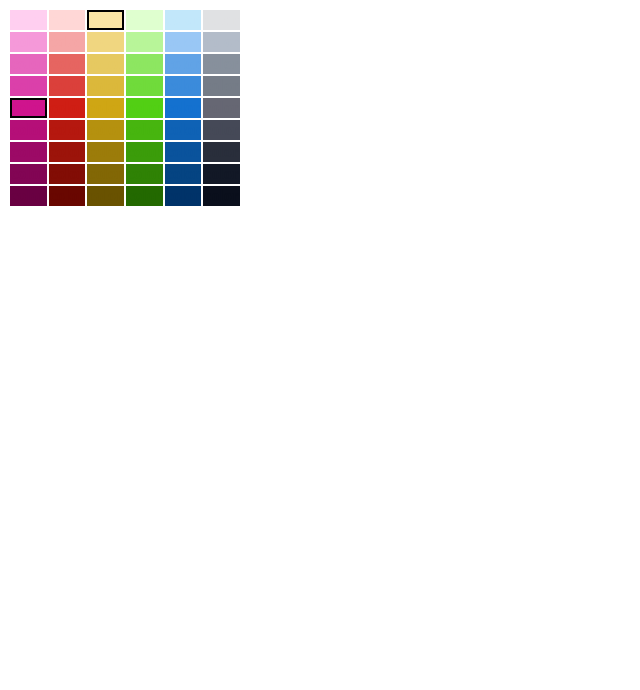
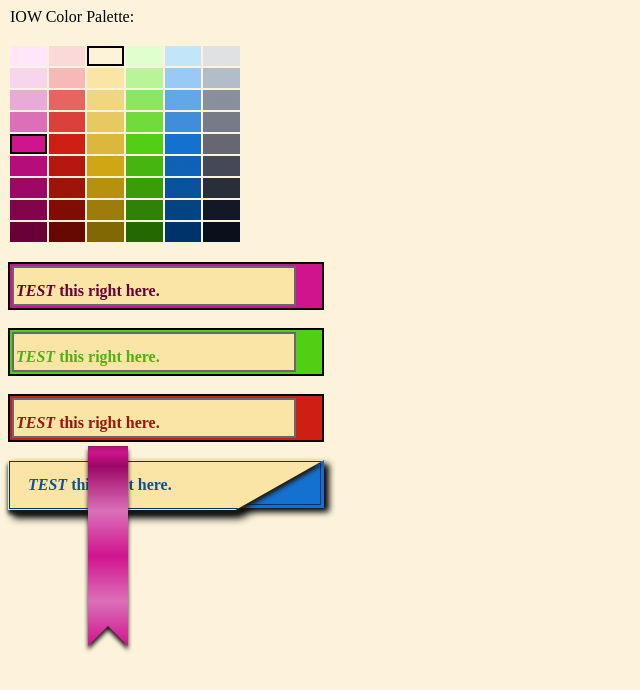
Before and after one commit to Sunflair0/paletteIOW, a plain HTML site: page index.html in a window 1280 px wide. Shown: the whole page, without its empty margins (0-640 px from the left). Drawn offline with Linux system fonts and the light colour scheme.

Commit message:
bookmark and banners added

```diff
--- a/index.html
+++ b/index.html
@@ -1,5 +1,6 @@
 <!DOCTYPE html>
 <html lang="en">
+
 <head>
 	<meta charset="UTF-8">
 	<meta http-equiv="X-UA-Compatible" content="IE=edge">
@@ -7,7 +8,11 @@
 	<link rel="stylesheet" href="main.css">
 	<title>color palette</title>
 </head>
+
 <body>
+
+	<legend>IOW Color Palette:</legend>
+	<br>
 	<table>
 		<tr>
 			<th class="m100">color</th>
@@ -17,7 +22,6 @@
 			<th class="b100">color</th>
 			<th class="e100">color</th>
 		</tr>
-
 		<tr>
 			<th class="m200">color</th>
 			<th class="r200">color</th>
@@ -26,7 +30,6 @@
 			<th class="b200">color</th>
 			<th class="e200">color</th>
 		</tr>
-
 		<tr>
 			<th class="m300">color</th>
 			<th class="r300">color</th>
@@ -35,7 +38,6 @@
 			<th class="b300">color</th>
 			<th class="e300">color</th>
 		</tr>
-
 		<tr>
 			<th class="m400">color</th>
 			<th class="r400">color</th>
@@ -44,7 +46,6 @@
 			<th class="b400">color</th>
 			<th class="e400">color</th>
 		</tr>
-
 		<tr>
 			<th class="m500">color</th>
 			<th class="r500">color</th>
@@ -53,7 +54,6 @@
 			<th class="b500">color</th>
 			<th class="e500">color</th>
 		</tr>
-
 		<tr>
 			<th class="m600">color</th>
 			<th class="r600">color</th>
@@ -62,7 +62,6 @@
 			<th class="b600">color</th>
 			<th class="e600">color</th>
 		</tr>
-
 		<tr>
 			<th class="m700">color</th>
 			<th class="r700">color</th>
@@ -71,7 +70,6 @@
 			<th class="b700">color</th>
 			<th class="e700">color</th>
 		</tr>
-
 		<tr>
 			<th class="m800">color</th>
 			<th class="r800">color</th>
@@ -80,7 +78,6 @@
 			<th class="b800">color</th>
 			<th class="e800">color</th>
 		</tr>
-
 		<tr>
 			<th class="m900">color</th>
 			<th class="r900">color</th>
@@ -89,9 +86,39 @@
 			<th class="b900">color</th>
 			<th class="e900">color</th>
 		</tr>
+	</table>
+	<br>
 
-</table>
+	<div class="banner">
+		<div class="inner">
+			<p><dfn>&nbspTEST</dfn> this right here.</p>
+		</div>
+	</div>
+	<br>
+	<div class="banner1">
+		<div class="inner1">
+			<p><dfn>&nbspTEST</dfn> this right here.</p>
+		</div>
+	</div>
+	<br>
+	<div class="banner2">
+		<div class="inner2">
+			<p><dfn>&nbspTEST</dfn> this right here.</p>
+		</div>
+	</div>
+	<br>
+	<div class="banner3">
+		<div class="shadow-wrap">
+			<div class="inner3">
+				<p><dfn>&nbspTEST</dfn> this right here.</p>
+			</div>
+		</div>
+	</div>
+	<br>
+<div class="shadow-wrap">
+	<div class="bookmark"></div>
+</div>
+	<script type="module" src="/src/main.js"></script>
+</body>
 
-    <script type="module" src="/src/main.jsx"></script>
-  </body>
 </html>
--- a/main.css
+++ b/main.css
@@ -1,34 +1,34 @@
 :root {
---primary-100: hwb(318 81% 0%);
---primary-200: hwb(318 60% 4%);
---primary-300: hwb(319 40% 10%);
---primary-400: hwb(319 25% 14%);
+--primary-100: hwb(316 90% 0%);
+--primary-200: hwb(318 84% 3%);
+--primary-300: hwb(319 67% 9%);
+--primary-400: hwb(319 44% 14%);
 --primary-500: hwb(321 8% 19%);
---primary-600: hwb(322 6% 29%);
---primary-700: hwb(322 4% 39%);
---primary-800: hwb(322 2% 49%);
---primary-900: hwb(322 0% 59%);
+--primary-600: hwb(321 5% 29%);
+--primary-700: hwb(322 3% 39%);
+--primary-800: hwb(326 2% 49%);
+--primary-900: hwb(328 0% 59%);
 
---red-100: hwb(1 84% 0%);
---red-200: hwb(0 65% 4%);
+--red-100: hwb(0 85% 1%);
+--red-200: hwb(0 72% 3%);
 --red-300: hwb(2 38% 10%);
 --red-400: hwb(2 23% 14%);
 --red-500: hwb(3 8% 19%);
 --red-600: hwb(3 6% 29%);
 --red-700: hwb(4 4% 39%);
 --red-800: hwb(4 2% 49%);
---red-900: hwb(4 0% 59%);
+--red-900: hwb(4 1% 60%);
 
 
---yellow-100: hwb(45 65% 2%);
---yellow-200: hwb(46 50% 6%);
---yellow-300: hwb(47 38% 10%);
---yellow-400: hwb(47 23% 14%);
---yellow-500: hwb(47 8% 19%);
---yellow-600: hwb(47 6% 29%);
---yellow-700: hwb(47 4% 39%);
---yellow-800: hwb(47 2% 49%);
---yellow-900: hwb(47 0% 59%);
+--yellow-100: hwb(44 85% 1%);
+--yellow-200: hwb(45 65% 2%);
+--yellow-300: hwb(46 50% 6%);
+--yellow-400: hwb(47 38% 10%);
+--yellow-500: hwb(47 23% 14%);
+--yellow-600: hwb(47 8% 19%);
+--yellow-700: hwb(47 6% 29%);
+--yellow-800: hwb(47 4% 39%);
+--yellow-900: hwb(47 2% 49%);
 
 
 --green-100: hwb(100 81% 0%);
@@ -42,10 +42,10 @@
 --green-900: hwb(100 0% 59%);
 
 
---blue-100: hwb(200 76% 2%);
---blue-200: hwb(210 60% 4%);
---blue-300: hwb(210 38% 10%);
---blue-400: hwb(210 23% 14%);
+--blue-100: hwb(202 76% 2%);
+--blue-200: hwb(208 60% 4%);
+--blue-300: hwb(208 38% 10%);
+--blue-400: hwb(210 25% 14%);
 --blue-500: hwb(210 8% 19%);
 --blue-600: hwb(210 6% 29%);
 --blue-700: hwb(210 4% 39%);
@@ -62,12 +62,11 @@
 --grey-700: hwb(223 16% 77%);
 --grey-800: hwb(221 7% 85%);
 --grey-900: hwb(223 4% 89%);
-
 }
 
-/* body {
-background: #fbe6a5;
-} */
+body {
+background: #fcf3da;
+}
 
 .m100 {
 background: var(--primary-100);
@@ -88,7 +87,7 @@ color: var(--primary-400);
 .m500 {
 background: var(--primary-500);
 color: var(--primary-500);
-outline: 2px black solid;
+outline: 2px rgb(0, 0, 0) solid;
 outline-offset: -2px;
 }
 .m600 {
@@ -294,3 +293,97 @@ color: var(--grey-800);
 background: var(--grey-900);
 color: var(--grey-900);
 }
+
+.banner {
+display: flex;
+position: relative;
+height: 6vh;
+width: 25%;
+background: var(--primary-500);
+outline: 2px black solid;
+outline-offset: -2px;
+}
+
+.inner {
+height: 5vh;
+width: 90%;
+background: var(--yellow-200);
+color: var(--primary-900);
+font-weight: 600;
+margin:  auto .5vh;
+outline: 2px var(--grey-500) solid;
+outline-offset: -2px;
+}
+.banner1 {
+display: flex;
+position: relative;
+height: 6vh;
+width: 25%;
+background: var(--green-500);
+outline: 2px black solid;
+outline-offset: -2px;
+}
+
+.inner1 {
+height: 5vh;
+width: 90%;
+background: var(--yellow-200);
+color: var(--green-600);
+font-weight: 600;
+margin:  auto .5vh;
+outline: 2px var(--grey-500) solid;
+outline-offset: -2px;
+}
+.banner2 {
+display: flex;
+position: relative;
+height: 6vh;
+width: 25%;
+background: var(--red-500);
+outline: 2px black solid;
+outline-offset: -2px;
+}
+
+.inner2 {
+height: 5vh;
+width: 90%;
+background: var(--yellow-200);
+color: var(--red-700);
+font-weight: 600;
+margin:  auto .5vh;
+outline: 2px var(--grey-500) solid;
+outline-offset: -2px;
+}
+.banner3 {
+filter: drop-shadow(5px 4px 3px black);
+height: 6vh;
+width: 25%;
+background: var(--blue-500);
+outline: 1px var(--blue-900) solid;
+outline-offset: -4px;
+}
+
+.inner3 {
+display: flex;
+clip-path: polygon(0 0%, 100% 0%, 72% 100%, 0% 100%);
+background: var(--yellow-200);
+color: var(--blue-700);
+font-weight: 600;
+padding-left: 1rem;
+outline: 1px var(--blue-900) solid;
+outline-offset: -2px;
+}
+
+.bookmark {
+clip-path: polygon(100% 0, 90% 50%, 100% 100%, 0 100%, 0 0);
+background: var(--primary-500);
+background-image: linear-gradient(-90deg, transparent, var(--primary-400), transparent, var(--primary-400), var(--primary-700) 90%, transparent 97%, rgba(0, 0, 0, 0.199) 100%);
+rotate: 90deg;
+height: 5vh;
+aspect-ratio: 5/1;
+}
+
+.shadow-wrap {
+filter: drop-shadow(0px 4px 2px rgb(24, 24, 24));
+
+}
```
Lines whose indentation alone changed are shown as unchanged.
